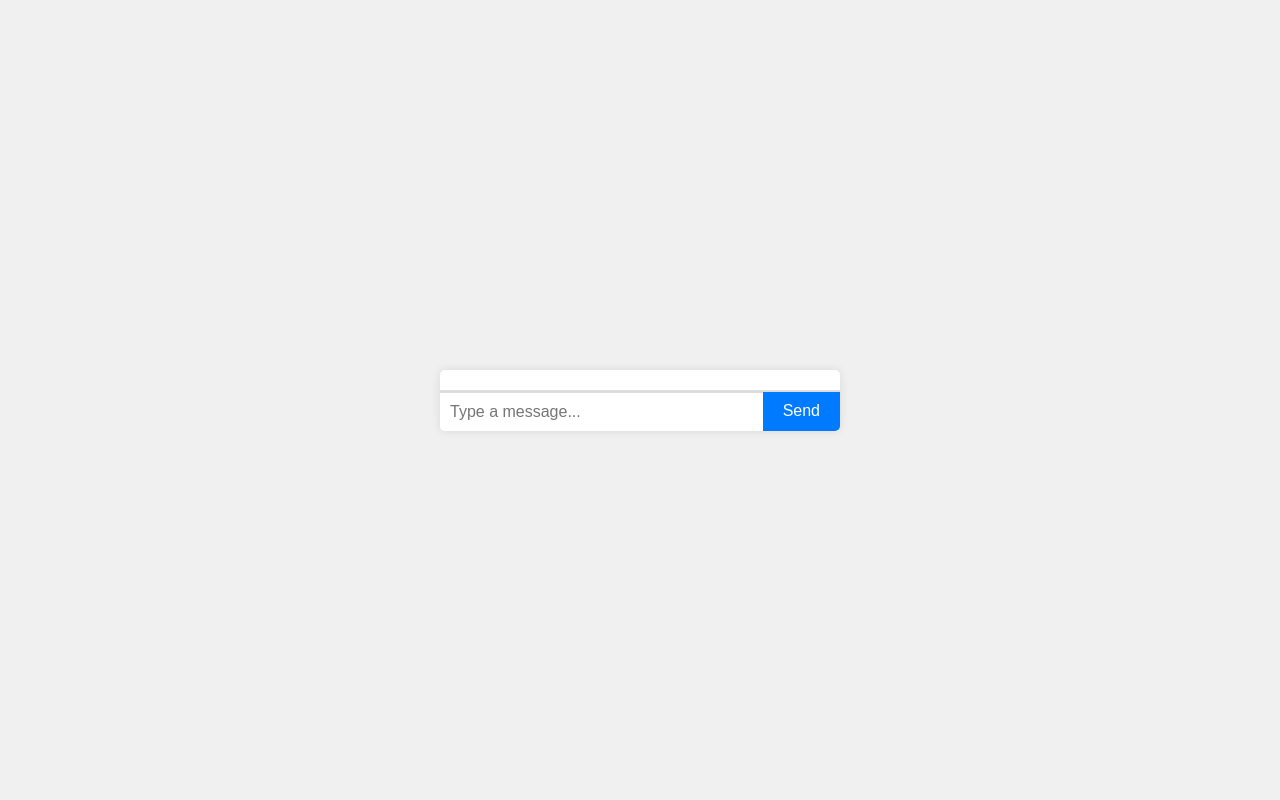
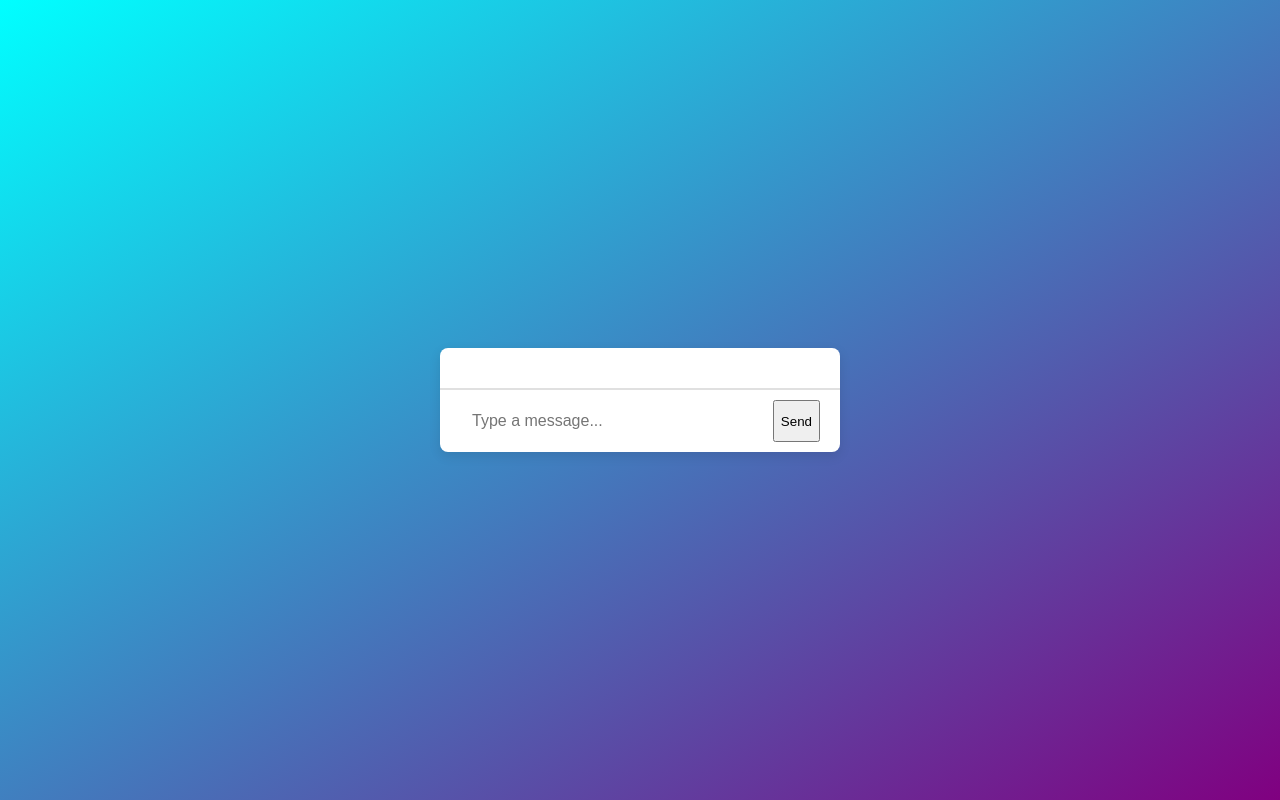
Before and after one commit to AntSpencer/exampleApp, a website: page index.html in a window 1280 px wide. Drawn offline with Linux system fonts and the light colour scheme.

Commit message:
Added package.json

```diff
--- a/style.css
+++ b/style.css
@@ -1,6 +1,6 @@
 body {
    font-family: Arial, sans-serif;
-   background-color: #f0f0f0;
+   background-image: linear-gradient(to bottom right, cyan, purple);
    margin: 0;
    padding: 0;
    display: flex;
@@ -11,9 +11,9 @@ body {
 
 #chat-container {
    width: 400px;
-   background-color: #fff;
-   box-shadow: 0 0 10px rgba(0, 0, 0, 0.1);
-   border-radius: 5px;
+   background-color: #ffffff;
+   border-radius: 8px;
+   box-shadow: 0 4px 12px rgba(0, 0, 0, 0.1);
    overflow: hidden;
    display: flex;
    flex-direction: column;
@@ -21,41 +21,43 @@ body {
 
 #chat {
    flex: 1;
-   padding: 10px;
+   padding: 20px;
    overflow-y: auto;
-   border-bottom: 1px solid #ddd;
+   border-bottom: 1px solid #e0e0e0;
 }
 
-#chat div {
-   margin-bottom: 10px;
-   padding: 8px 12px;
-   background-color: #f1f1f1;
-   border-radius: 4px;
+#chat div.message {
+   margin-bottom: 16px;
+   padding: 12px 16px;
+   background-color: #f9f9f9;
+   border-radius: 8px;
 }
 
 #input-container {
    display: flex;
-   border-top: 1px solid #ddd;
+   border-top: 1px solid #e0e0e0;
+   padding: 10px 20px;
 }
 
 #messageInput {
    flex: 1;
-   padding: 10px;
+   padding: 12px;
    border: none;
-   border-top: 1px solid #ddd;
    font-size: 16px;
    outline: none;
+   border-radius: 4px;
 }
 
-#sendButton {
-   padding: 10px 20px;
+#sendMessageButton {
+   padding: 12px 20px;
    border: none;
    background-color: #007bff;
-   color: white;
+   color: #ffffff;
    font-size: 16px;
    cursor: pointer;
+   border-radius: 4px;
 }
 
-#sendButton:hover {
+#sendMessageButton:hover {
    background-color: #0056b3;
 }
```
Also changed, not shown: package.json (added, +13 -0 lines).
